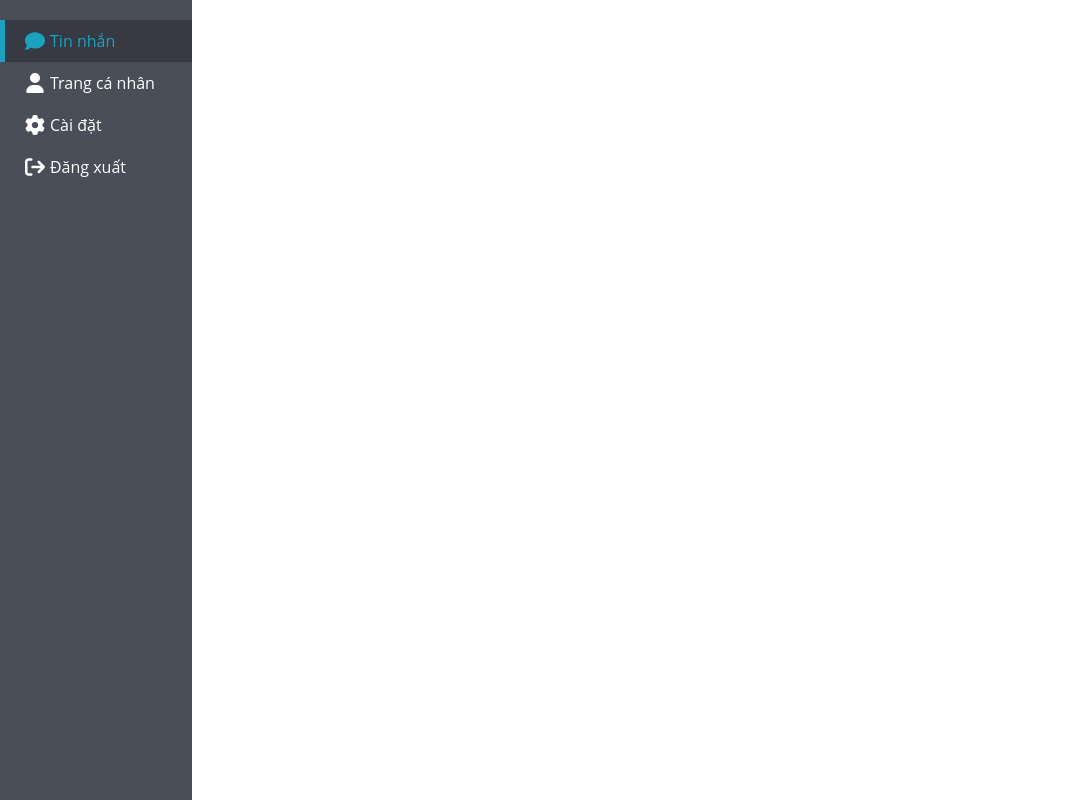
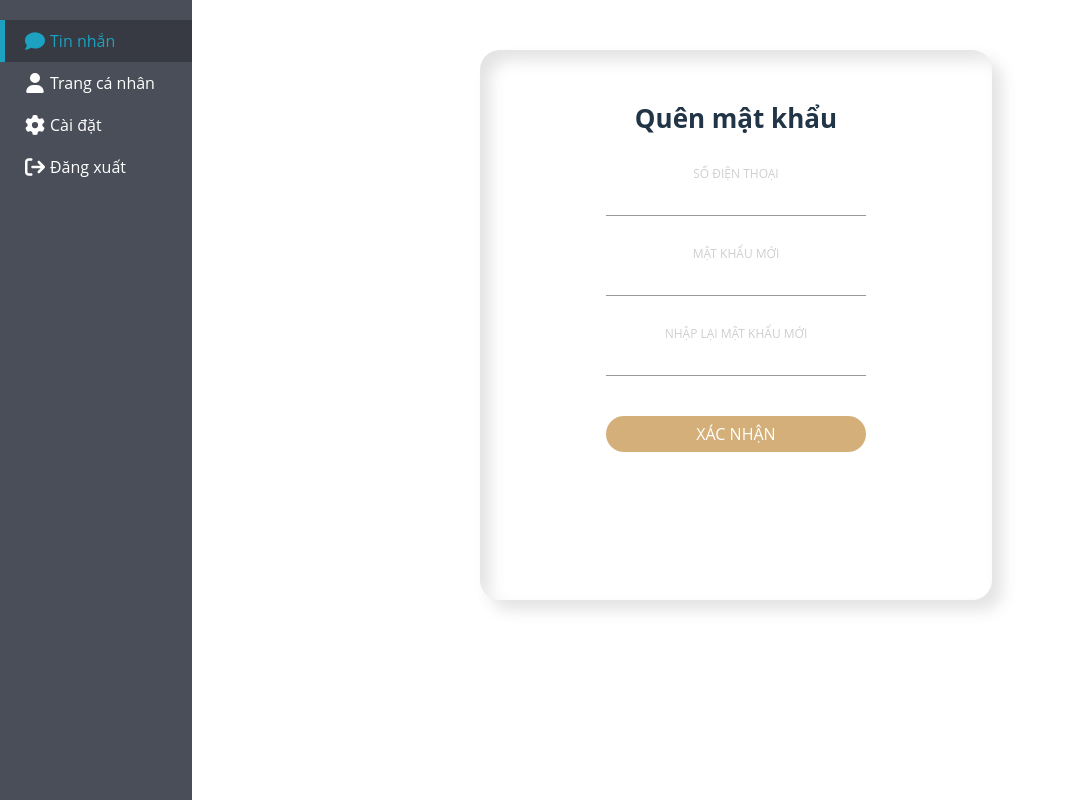
Before and after one commit to CNM-SeCom/FE_Web_Secom, a React (Vite) app: page /forgot-password in a window 1280 px wide. Shown: the whole page, without its empty margins (0-1066 px from the left). Built offline with nearby package versions, Linux system fonts and the light colour scheme.

Commit message:
code forgot password feature

```diff
--- a/src/App.tsx
+++ b/src/App.tsx
@@ -4,8 +4,8 @@ import Home from './components/home/Home'
 import Chat from './components/chat/Chat'
 import Profile from './components/profile/Profile'
 import Welcome from './components/welcome/Welcome'
-import Setting from './components/setting/Setting'
 import Navigation from './components/navigation/Navigation'
+import ForgotPassword from './components/forgotPassword/ForgotPassword'
 
 function App() {
 
@@ -17,6 +17,7 @@ function App() {
         <Route path='/chat' element={<Chat />} />
         <Route path='/profile/:idUser' element={<Profile />} />
         <Route path='/welcome' element={<Welcome />} />
+        <Route path='/forgot-password' element={<ForgotPassword />} />
         {/* <Route path='/setting' element={<Setting />} /> */}
       </Routes>
     </Router>
--- /dev/null
+++ b/src/components/forgotPassword/ForgotPassword.scss
@@ -0,0 +1,58 @@
+.forgot-password-wrapper {
+    border-radius: 20px;
+    overflow: hidden;
+    position: relative;
+    width: 40%;
+    height: 550px;
+    margin: 50px auto;
+    background: #fff;
+    box-shadow: -10px -10px 15px rgba(255, 255, 255, 0.3), 10px 10px 15px rgba(70, 70, 70, 0.15), inset -10px -10px 15px rgba(255, 255, 255, 0.3), inset 10px 10px 15px rgba(70, 70, 70, 0.15);
+
+    .form {
+        position: relative;
+        width: 100%;
+        height: 100%;
+        -webkit-transition: -webkit-transform 1.2s ease-in-out;
+        transition: -webkit-transform 1.2s ease-in-out;
+        transition: transform 1.2s ease-in-out;
+        transition: transform 1.2s ease-in-out, -webkit-transform 1.2s ease-in-out;
+        padding: 50px 30px 0;
+        display: flex;
+        flex-direction: column;
+        align-items: center;
+
+        h2 {
+            width: 100%;
+            font-size: 26px;
+            text-align: center;
+        }
+
+        label {
+            display: block;
+            width: 260px;
+            margin: 25px auto 0;
+            text-align: center;
+
+            span {
+                font-size: 12px;
+                color: #cfcfcf;
+                text-transform: uppercase;
+            }
+        }
+
+        .wrong-info-txt {
+            font-size: 12px;
+            color: red;
+            margin-right: 20px;
+            opacity: 0.8;
+            margin-top: 20px;
+        }
+
+        .submit {
+            margin-top: 40px;
+            margin-bottom: 20px;
+            background: #d4af7a;
+            text-transform: uppercase;
+        }
+    }
+}
--- /dev/null
+++ b/src/components/forgotPassword/ForgotPassword.tsx
@@ -0,0 +1,69 @@
+import { useEffect, useState } from 'react'
+import { useAppSelector } from '../../redux/Store'
+import './ForgotPassword.scss'
+import axios from 'axios'
+import { useNavigate } from 'react-router-dom'
+
+const ForgotPassword = () => {
+    const [phone1, setPhone1] = useState<string>('')
+    const [password, setPassword] = useState<string>('')
+    const [newPassword, setNewPassword] = useState<string>('')
+    const [flag, setFlag] = useState<boolean>(false)
+
+    const phone2: string | null = useAppSelector((state) => state.phone.phone)
+    const navigate = useNavigate()
+
+    useEffect(() => {
+        if(phone2 != null) {
+            setPhone1(phone2)
+        }
+    })
+
+    const handleSubmit = async (e: React.MouseEvent<HTMLButtonElement, MouseEvent>) => {
+        e.preventDefault()
+
+        if(password === newPassword) {
+            console.log(phone1, newPassword)
+
+            await axios.post('http://localhost:3000/changePassword', {
+                phone: phone1,
+                newPass: newPassword,
+            }).then(() => {
+                navigate('/welcome')
+            })
+            .catch(() => {
+                // setFlag(true)
+                console.log(777)
+            })
+        }
+        else {
+            setFlag(true)
+        }
+    }
+
+    return (
+        <div className="forgot-password-wrapper">
+            <div className="form">
+                <h2>Quên mật khẩu</h2>
+                <label>
+                    <span>Số điện thoại</span>
+                    <input type="text" value={`${phone2 !== null ? phone2 : phone1}`}
+                            onChange={(e) => {setPhone1(e.target.value)}}
+                    />
+                </label>
+                <label>
+                    <span>Mật khẩu mới</span>
+                    <input type="password" value={password} onChange={(e) => { setPassword(e.target.value) }} />
+                </label>
+                <label>
+                    <span>Nhập lại mật khẩu mới</span>
+                    <input type="password" value={newPassword} onChange={(e) => { setNewPassword(e.target.value) }} />
+                </label>
+                <p className='wrong-info-txt' style={{display: `${flag ? 'block' : 'none'}`}}>Vui lòng nhập đúng thông tin!</p>
+                <button type="button" className="submit" onClick={(e) => handleSubmit(e)}>Xác nhận</button>
+            </div>
+        </div>
+    )
+}
+
+export default ForgotPassword
--- a/src/components/navigation/Navigation.tsx
+++ b/src/components/navigation/Navigation.tsx
@@ -20,7 +20,7 @@ const Navigation = () => {
   const [active, setActive] = useState<number>(NavItem.CHAT)
 
   const dispatch = useAppDispatch()
-  const token = useAppSelector((state) => state.token.token)
+  const token: string | null = useAppSelector((state) => state.token.token)
   const user = useAppSelector((state) => state.user.userInfo)
   const navigate = useNavigate()
 
@@ -43,7 +43,8 @@ const Navigation = () => {
   // console.log(window.location.href)
 
   return (
-    <div className='nav-wrapper' style={{display: `${window.location.href == 'http://localhost:5173/welcome' ? 'none' : 'flex'}`}}>
+    <div className='nav-wrapper'
+         style={{display: `${window.location.href == 'http://localhost:5173/welcome' || window.location.href == 'http://localhost:5173/forgot-password' ? 'none' : 'flex'}`}}>
       {/* <div className={`${active == NavItem.HOME ? 'nav-item active' : 'nav-item'}`} onClick={() => {
           setActive(NavItem.HOME)
           navigate('')
--- a/src/components/welcome/Welcome.tsx
+++ b/src/components/welcome/Welcome.tsx
@@ -7,6 +7,7 @@ import axios from 'axios';
 import { setUser } from '../../redux/UserSlice';
 import { setToken } from '../../redux/TokenSlice';
 import { UserInterface } from '../../interface/Interface';
+import { setPhone } from '../../redux/PhoneSlice';
 
 enum Display {
     NONE = 'none',
@@ -15,9 +16,9 @@ enum Display {
 
 const Welcome = () => {
     const [isSignUp, setIsSignUp] = useState<boolean>(false);
-    const [phone1, setPhone1] = useState<string>('0348307336')
+    const [phone1, setPhone1] = useState<string>('')
     const [phone2, setPhone2] = useState<string>('')
-    const [password1, setPassword1] = useState<string>('aaaaaaaaA1@')
+    const [password1, setPassword1] = useState<string>('')
     const [password2, setPassword2] = useState<string>('')
     const [password3, setPassword3] = useState<string>('')
     const [block1, setBlock1] = useState<Display>(Display.NONE)
@@ -25,6 +26,7 @@ const Welcome = () => {
     const [gender, setGender] = useState<string>('')
     const [name, setName] = useState<string>('')
     const [user1, setUser1] = useState<UserInterface>()
+    const [count, setCount] = useState<number>(0)
 
     const toggleSignUp = () => {
         setIsSignUp(!isSignUp);
@@ -45,6 +47,7 @@ const Welcome = () => {
             dispatch(setToken(res.data))
             if(user1 !== null) {
                 updateToken(res.data.refreshToken, idUser)
+                console.log(111)
             }
         })
         }, 540000)
@@ -53,13 +56,15 @@ const Welcome = () => {
     const handleLogin = async (e: React.MouseEvent<HTMLButtonElement, MouseEvent>) => {
         e.preventDefault()
 
-        const res = await axios.post('http://localhost:3000/login', {
+        console.log(password1)
+
+        if(count < 3) {
+            await axios.post('http://localhost:3000/login', {
                     phone: phone1,
                     pass: password1,
                 },
             )
-
-        if(res.status == 200) {
+            .then((res) => {
                 dispatch(setUser(res.data.user))
                 setUser1(res.data.user)
                 // console.log(user)
@@ -70,10 +75,16 @@ const Welcome = () => {
                 navigate('/chat')
                 // console.log(res.data.token.refreshToken, '-', res.data.user.idUser)
                 updateToken(res.data.token.refreshToken, res.data.user.idUser)
+            })
+            .catch(() => {
+                dispatch(setPhone(phone1))
+                setBlock1(Display.BLOCK)
+                setCount(count + 1)
+                console.log('Error when log in')
+            })
         }
         else {
-            setBlock1(Display.BLOCK)
-            console.log('Error when log in')
+            navigate('/forgot-password')
         }
     }
 
@@ -113,7 +124,7 @@ const Welcome = () => {
                 </label>
                 <div className="wrong-info-wrapper">
                     <p className='wrong-info-txt' style={{display: `${block1}`}}>Vui lòng nhập đúng thông tin!</p>
-                    <p className="forgot-pass">Quên mật khẩu?</p>
+                    <p className="forgot-pass" onClick={() => navigate('/forgot-password')}>Quên mật khẩu?</p>
                 </div>
                 <button type="button" className="submit" onClick={(e) => handleLogin(e)}>Đăng nhập</button>
             </div>
--- /dev/null
+++ b/src/redux/PhoneSlice.ts
@@ -0,0 +1,16 @@
+import { createSlice } from "@reduxjs/toolkit";
+
+const PhoneSlice = createSlice({
+    name: 'PhoneSlice',
+    initialState: {
+        phone: null
+    },
+    reducers: {
+        setPhone: (state, action) => {
+            state.phone = action.payload
+        }
+    }
+})
+
+export default PhoneSlice.reducer
+export const { setPhone } = PhoneSlice.actions
--- a/src/redux/Store.ts
+++ b/src/redux/Store.ts
@@ -3,12 +3,14 @@ import { TypedUseSelectorHook, useDispatch, useSelector } from "react-redux";
 import LoginSlice from "./LoginSlice";
 import TokenSlice from "./TokenSlice";
 import UserSlice from "./UserSlice";
+import PhoneSlice from "./PhoneSlice";
 
 export const store = configureStore({
     reducer: {
         login: LoginSlice,
         token: TokenSlice,
         user: UserSlice,
+        phone: PhoneSlice,
     }
 })
 
```
Lines whose indentation alone changed are shown as unchanged.
